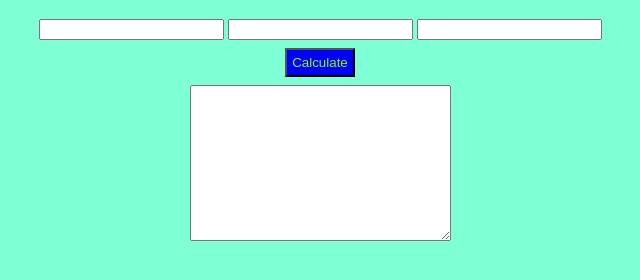
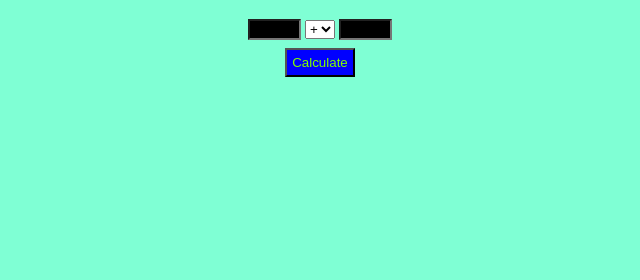
Before and after one commit to barnabas-kalydy/html-css-js-calculator-example, a plain HTML site: page index.html in a window 1280 px wide. Shown: the part 142-422 px from the top of the page, without its empty margins (320-960 px from the left). Drawn offline with Linux system fonts and the light colour scheme.

Commit message:
Added some more styling

```diff
--- a/index.html
+++ b/index.html
@@ -10,12 +10,18 @@
 <body>
     <h1>This is a basic 4-operation calculator</h1>
     <input type="text" name="firstNumber" id="first-number-inp">
-    <input type="text" name="operation" id="operation-inp">
+    <!-- <input type="text" name="operation" id="operation-inp"> -->
+    <select name="operation" id="operation-inp">
+        <option value="+">+</option>
+        <option value="-">-</option>
+        <option value="*">x</option>
+        <option value="/">/</option>
+      </select>
     <input type="text" name="secondNumber" id="second-number-inp">
     <br>
     <button id="calculate-button">Calculate</button>
     <br>
-    <textarea name="" id="text-field" cols="30" rows="10"></textarea>
+    <output name="" id="text-field" cols="30" rows="10"></output>
     <script src="index.js"></script>
 </body>
 </html>
--- a/index.js
+++ b/index.js
@@ -5,6 +5,8 @@ const secondNumberEl = document.getElementById("second-number-inp");
 const resultEl = document.getElementById("text-field");
 
 const calculate = (number1, operation, number2) => {
+  number1 = Number(number1);
+  number2 = Number(number2);
   let result;
   switch (operation) {
     case "+":
@@ -16,7 +18,7 @@ const calculate = (number1, operation, number2) => {
     case "/":
       result = number1 / number2;
       break;
-    case "x":
+    case "*":
       result = number1 * number2;
       break;
     default:
--- a/styles.css
+++ b/styles.css
@@ -10,3 +10,13 @@ body {
     margin: 8%;
     text-align: center;
 }
+
+input {
+    width: 45px;
+    background-color: black;
+    color: antiquewhite;
+}
+
+output {
+    border: 4px;
+}
```
